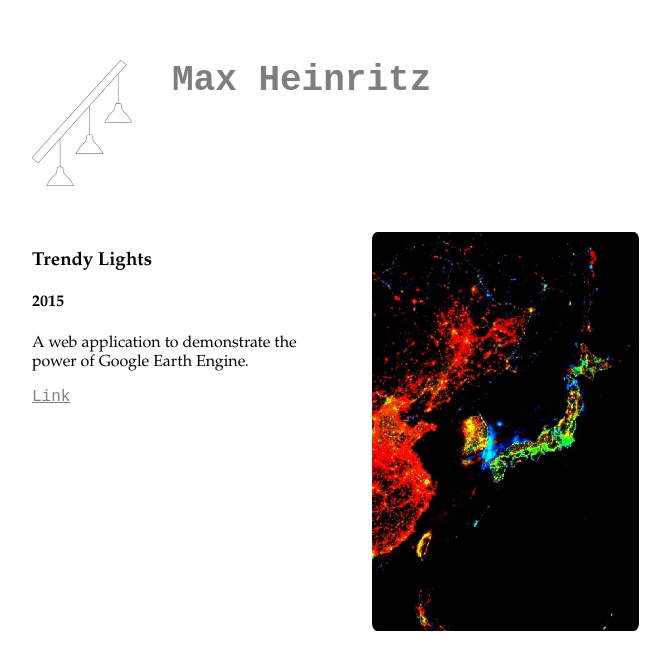
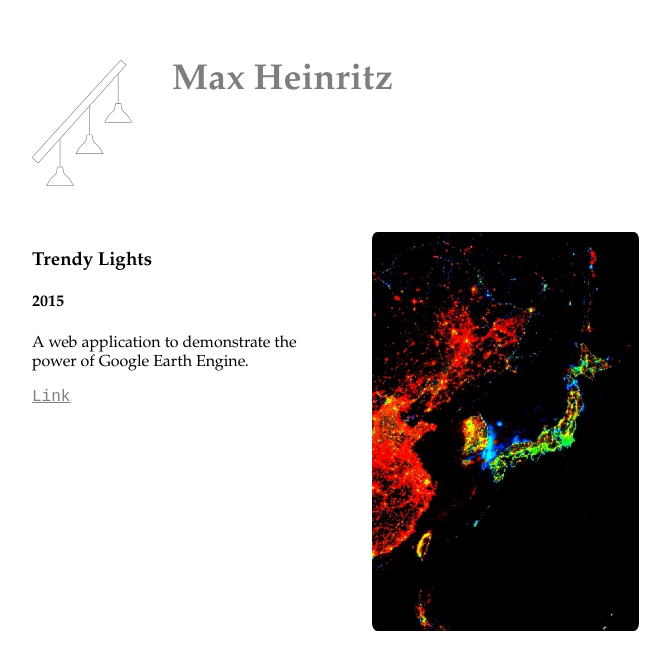
Before and after one commit to maxh/maxheinritz.com, a Jekyll site: the page built from _projects/trendy-lights.md, in a window 1280 px wide. Shown: the top 670 px of the page, without its empty margins (108-778 px from the left). Built offline with Jekyll 4.4.1, drawn with Linux system fonts in a browser that asks for light colours.

Commit message:
better link styles

```diff
--- a/_layouts/project.html
+++ b/_layouts/project.html
@@ -4,7 +4,7 @@
     <h4>{{ page.year }}</h4>
     <p>{{ page.desc }}</p>
     {% if page.link %}
-    <p><a href="{{ page.link }}">Link</a></p>
+    <p><a class="project-link" href="{{ page.link }}">Link</a></p>
     {% endif %}
   </div>
   <div>
--- a/style.css
+++ b/style.css
@@ -66,11 +66,6 @@
 }
 
 .email {
-  color: gray;
-  font-family: "Courier New", Courier, monospace;
-}
-
-a {
   color: gray;
   font-family: "Courier New", Courier, monospace;
 }
@@ -266,6 +261,10 @@
   }
 }
 
+.project a.project-link {
+  color: gray;
+  font-family: "Courier New", Courier, monospace;
+}
 
 /* consultation page. */
 
```
